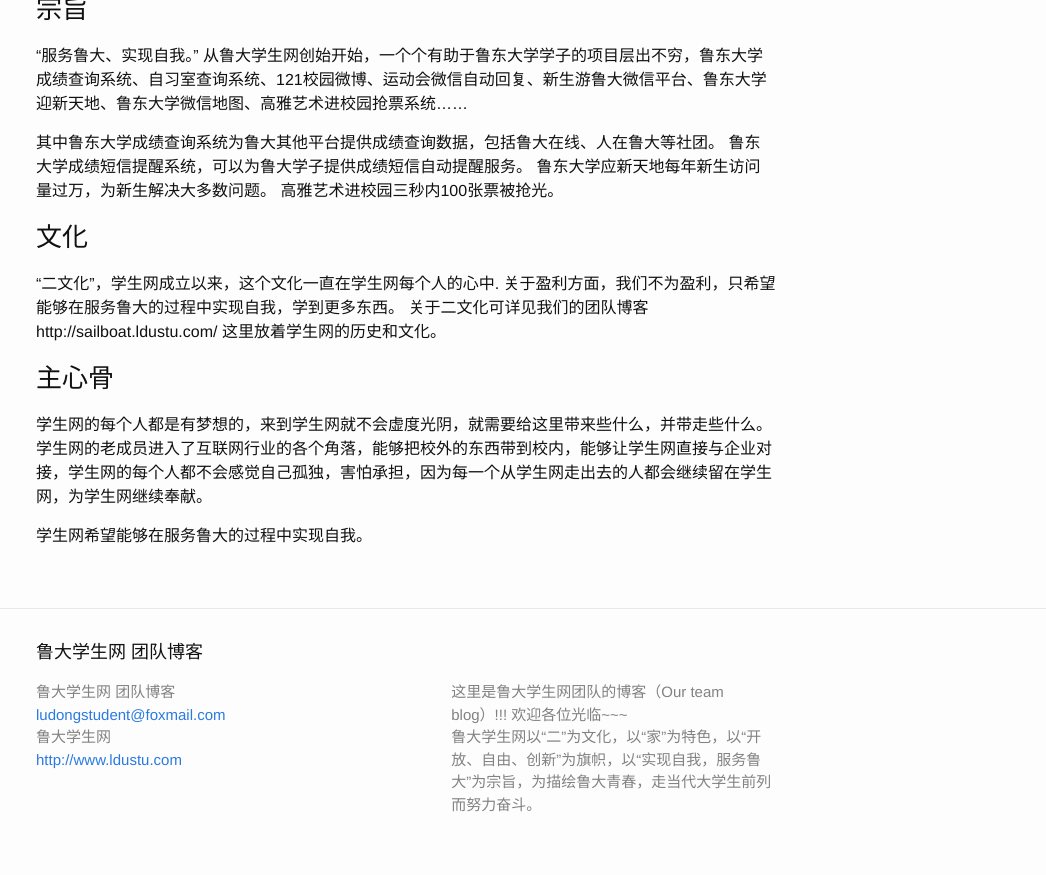
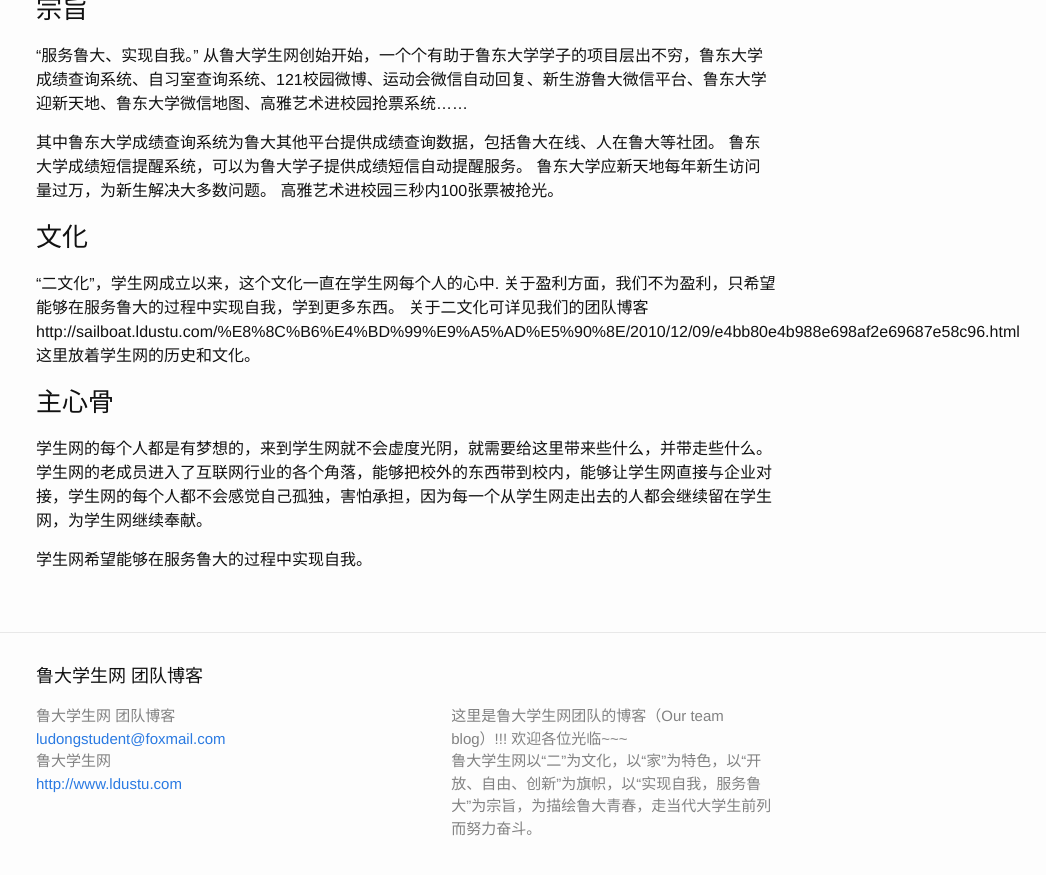
Before and after one commit to ldsn/sailboat, a Jekyll site: the page built from _posts/2015-03-26-近期一些感想.md, in a window 1280 px wide and 900 px high, scrolled down 960 px. Shown: the top 875 px of the window, without its empty margins (234-1280 px from the left). Built offline with Jekyll 4.4.1, drawn with Linux system fonts in a browser that asks for light colours; comment, search, counter and statistics services are not loaded; some of the changed lines change nothing that is shown.

Commit message:
Update 2015-03-26-近期一些感想.md

```diff
--- a/_posts/2015-03-26-近期一些感想.md
+++ b/_posts/2015-03-26-近期一些感想.md
@@ -40,7 +40,7 @@
 ###文化
 “二文化”，学生网成立以来，这个文化一直在学生网每个人的心中.
 关于盈利方面，我们不为盈利，只希望能够在服务鲁大的过程中实现自我，学到更多东西。
-关于二文化可详见我们的团队博客 http://sailboat.ldustu.com/ 这里放着学生网的历史和文化。
+关于二文化可详见我们的团队博客 http://sailboat.ldustu.com/%E8%8C%B6%E4%BD%99%E9%A5%AD%E5%90%8E/2010/12/09/e4bb80e4b988e698af2e69687e58c96.html 这里放着学生网的历史和文化。
 
 ###主心骨
 学生网的每个人都是有梦想的，来到学生网就不会虚度光阴，就需要给这里带来些什么，并带走些什么。学生网的老成员进入了互联网行业的各个角落，能够把校外的东西带到校内，能够让学生网直接与企业对接，学生网的每个人都不会感觉自己孤独，害怕承担，因为每一个从学生网走出去的人都会继续留在学生网，为学生网继续奉献。
```
